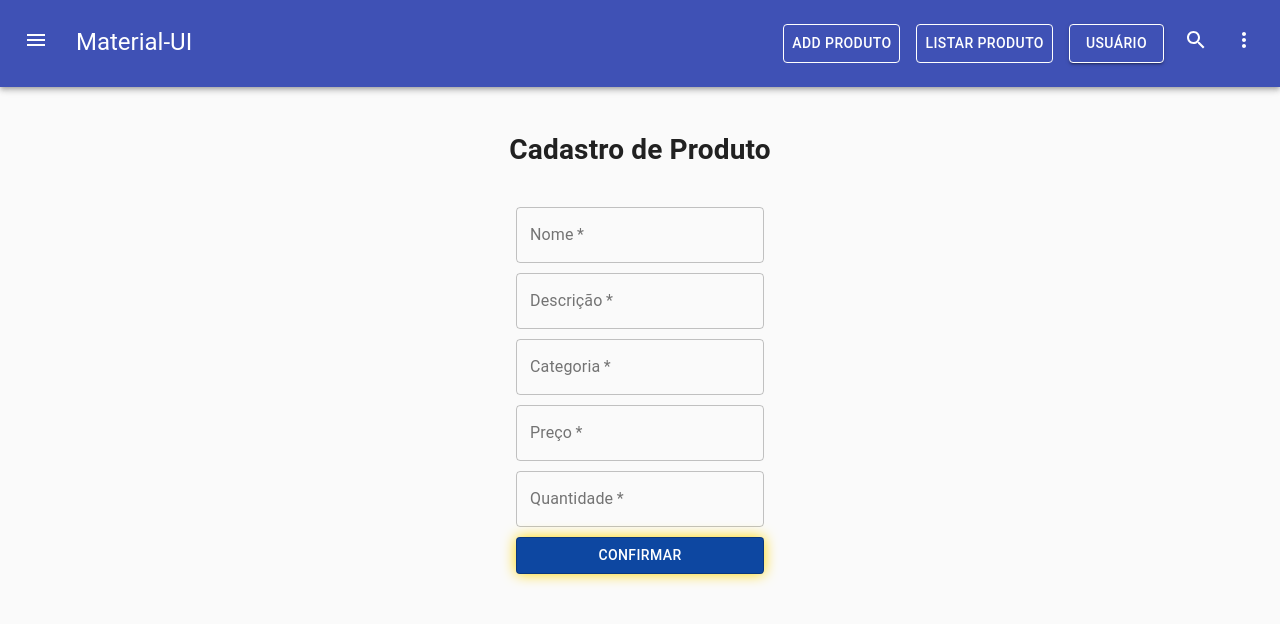
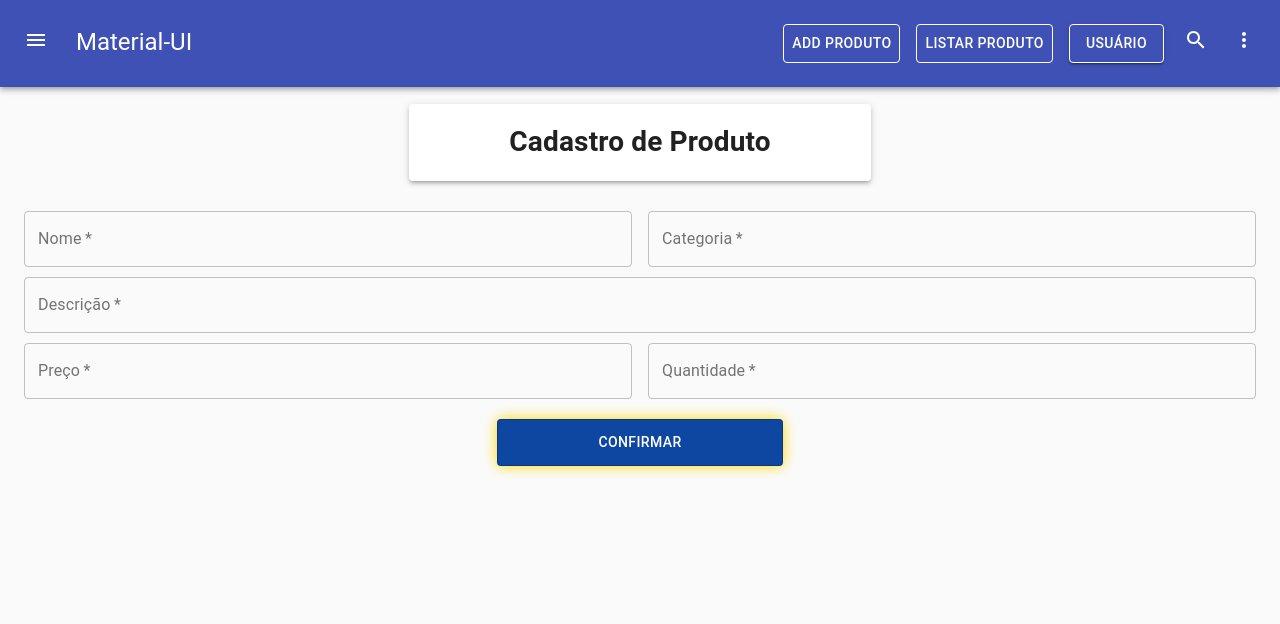
Before and after one commit to gabrielf7/crud_mern-simple, a React (Create React App) app in the folder client/: page /produto/adicionar in a window 1280 px wide. Shown: the top 624 px of the page. Built offline with nearby package versions, Linux system fonts and the light colour scheme.

Commit message:
A opção de deletar é inserida na lista de usuário.

```diff
--- a/client/src/pages/Products/prod_add.js
+++ b/client/src/pages/Products/prod_add.js
@@ -4,7 +4,7 @@ import Header from './../../components/Header';
 import api from './../../Api';
 
 import {
-  Grid, Button, TextField, makeStyles, Container
+  Grid, Button, TextField, makeStyles, Container, Paper
 } from '@material-ui/core';
 
 //colors
@@ -19,7 +19,8 @@ const useStyles = makeStyles(() => ({
   },
 
   buttonSubmit: {
-    marginTop: 10,
+    marginTop: 20,
+    padding: '10px 100px 10px 100px',
     backgroundColor: blue['900'],
     color: 'white',
     boxShadow: '0 0 1em gold',
@@ -57,14 +58,17 @@ export default function ProdAdd(){
   return(
     <div>
       <Header />
-      <Container maxWidth="lg" className={classes.containerMain}>
+      <Container maxWidth="lg" className={classes.containerMain} >
         <Grid container spacing={2} justify="center" alignItems="center">
-          <Grid item xs={12} style={{ textAlign: "center" }}>
+          <Paper elevation={3}>
+            <Grid item xs={12} style={{ paddingLeft: '100px', paddingRight: '100px',  textAlign: "center" }}>
               <h1>Cadastro de Produto</h1>
             </Grid>
-
+          </Paper>
+        </Grid>
         <form autoComplete="on">
-            <Grid item xs={12} style={{ marginTop: 10 }}>
+          <Grid container spacing={2} justify="center" alignItems="center" style={{ marginTop: 20 }}>
+            <Grid item xs={6} style={{ marginTop: 10 }}>
               <TextField
                 fullWidth
                 id="outlined-basic"
@@ -75,6 +79,19 @@ export default function ProdAdd(){
                 onChange={e=>setNome(e.target.value)}
                 required
               />
+            </Grid>
+            <Grid item xs={6} style={{ marginTop: 10 }}>
+              <TextField
+                fullWidth
+                id="outlined-basic"
+                type="text"
+                label="Categoria"
+                variant="outlined"
+                value={categoria}
+                onChange={e=>setCategoria(e.target.value)}
+                required
+              />
+            </Grid>
           </Grid>
           <Grid item xs={12} style={{ marginTop: 10 }}>
             <TextField
@@ -88,19 +105,8 @@ export default function ProdAdd(){
               required
             />
           </Grid>
-            <Grid item xs={12} style={{ marginTop: 10 }}>
-              <TextField
-                fullWidth
-                id="outlined-basic"
-                type="text"
-                label="Categoria"
-                variant="outlined"
-                value={categoria}
-                onChange={e=>setCategoria(e.target.value)}
-                required
-              />
-            </Grid>
-            <Grid item xs={12} style={{ marginTop: 10 }}>
+          <Grid container spacing={2} justify="center" alignItems="center">
+            <Grid item xs={6} style={{ marginTop: 10 }}>
               <TextField
                 fullWidth
                 id="outlined-basic"
@@ -112,7 +118,7 @@ export default function ProdAdd(){
                 required
               />
             </Grid>
-            <Grid item xs={12} style={{ marginTop: 10 }}>
+            <Grid item xs={6} style={{ marginTop: 10 }}>
               <TextField
                 fullWidth
                 id="outlined-basic"
@@ -124,9 +130,9 @@ export default function ProdAdd(){
                 required
               />
             </Grid>
-            <Grid item xs={12}>
+          </Grid>
+          <Grid container item xs={12} justify="center" alignItems="center">
             <Button
-                fullWidth
               variant="outlined"
               type="submit"
               className={classes.buttonSubmit}
@@ -136,7 +142,6 @@ export default function ProdAdd(){
             </Button>
           </Grid>
         </form>
-        </Grid>
       </Container>
     </div>
   );
--- a/client/src/pages/Users/user_list.js
+++ b/client/src/pages/Users/user_list.js
@@ -29,8 +29,8 @@ export default function UserList(){
       <Header />
       <ul>
         {Users.map(user => (
-          <li key={user.id}>
-            {/* {console.log(user.id)} */}
+          <li key={user._id}>
+            {/* {console.log(user._id)} */}
             <strong>Nome do Usuário</strong>
             <p>{user.nome}</p>
 
@@ -40,7 +40,7 @@ export default function UserList(){
             {/* <strong>Senha</strong>
             <p>{user.senha}</p> */}
 
-            <button onClick={() => handleDeleteUser(user.id)} type="button">
+            <button onClick={() => handleDeleteUser(user._id)} type="button">
               {/* <FiTrash2 size={20} color="#a8a8b3" /> */}
               Confirmar
             </button>
```
Lines whose indentation alone changed are shown as unchanged.
